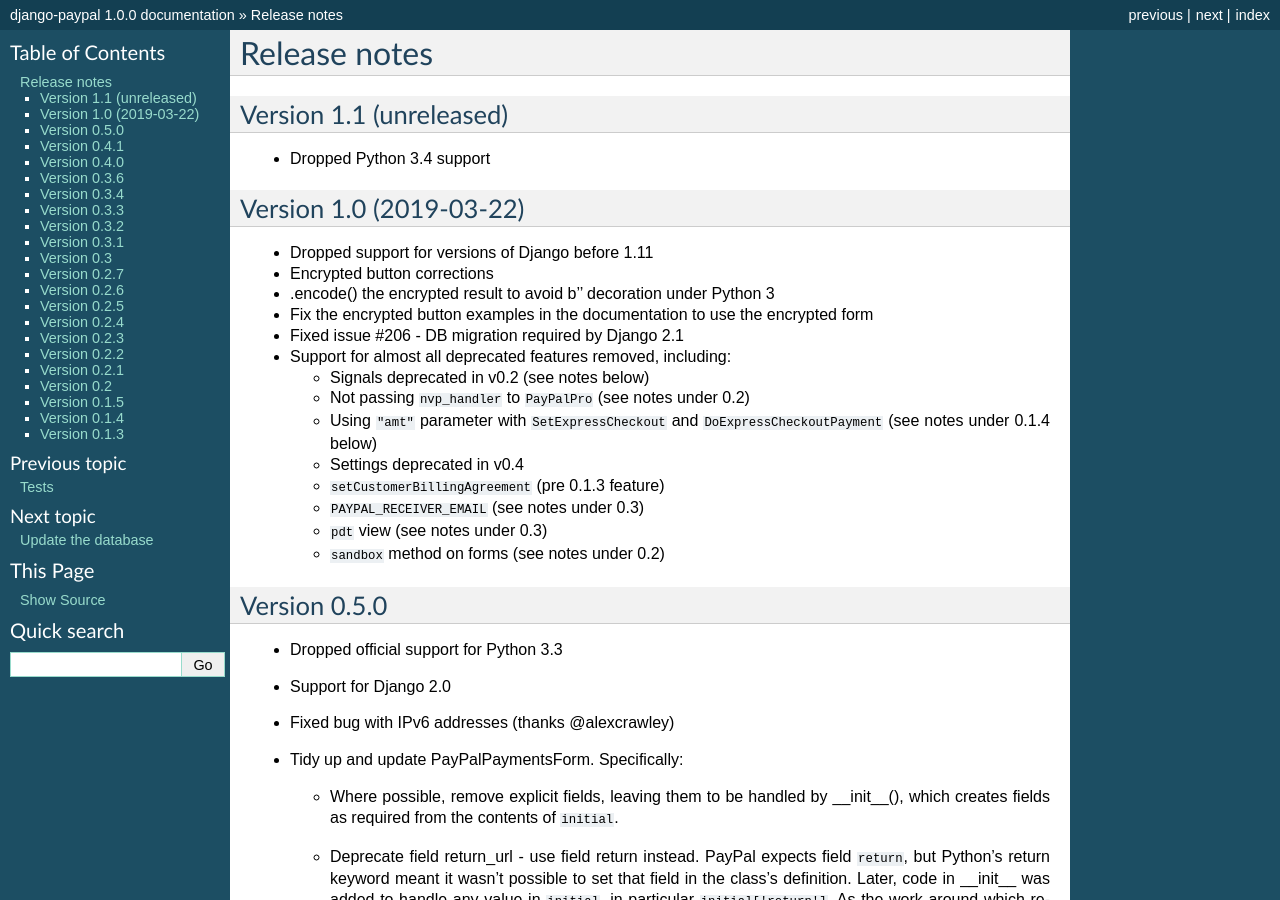
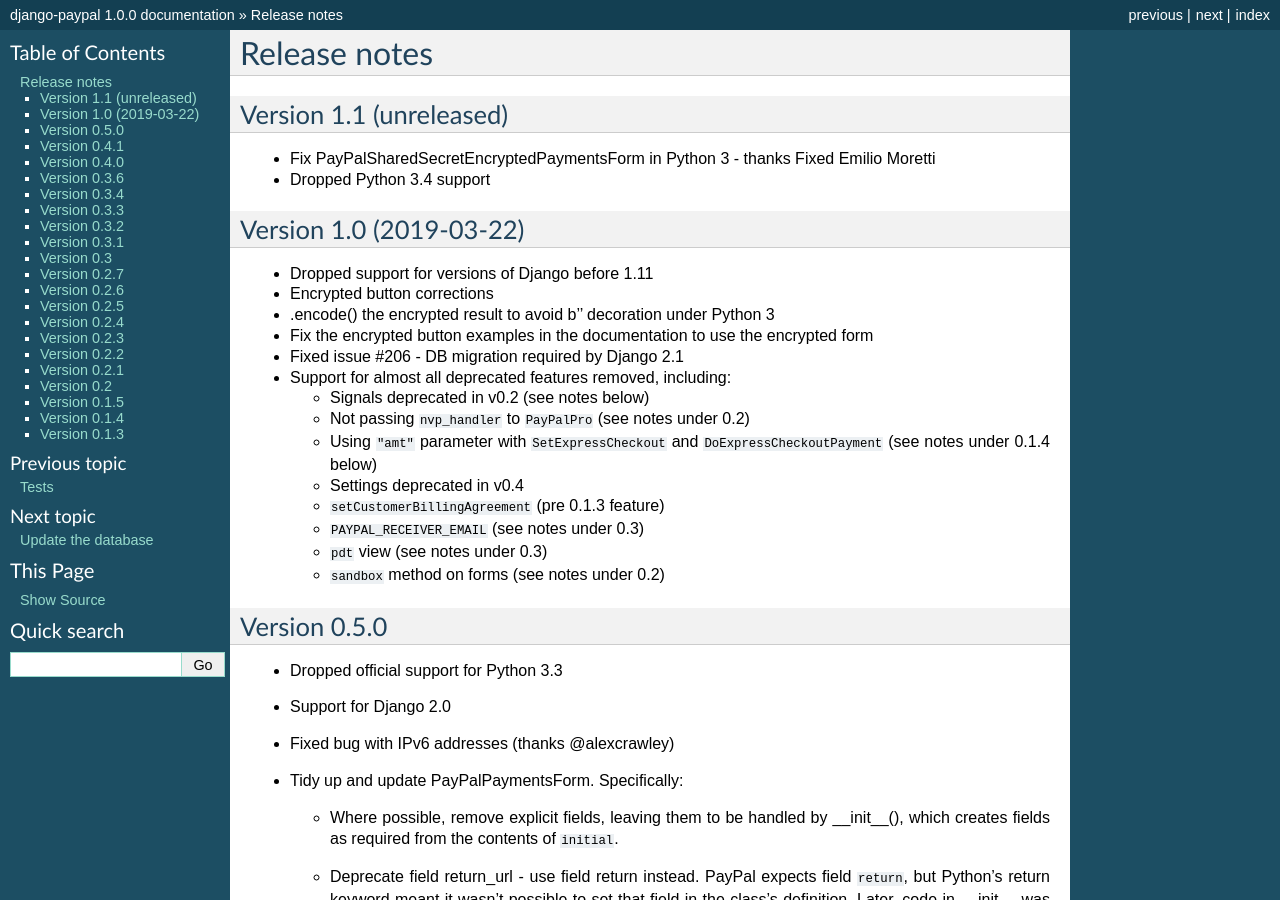
Before and after one commit to spookylukey/django-paypal, a Sphinx documentation site: the page built from docs/release_notes.rst, in a window 1280 px wide and 900 px high. Built offline with Sphinx 7.4.7, drawn with Linux system fonts in a browser that asks for light colours.

Commit message:
Changelog update

```diff
--- a/docs/release_notes.rst
+++ b/docs/release_notes.rst
@@ -5,6 +5,7 @@
 Version 1.1 (unreleased)
 ------------------------
 
+* Fix PayPalSharedSecretEncryptedPaymentsForm in Python 3 - thanks Fixed Emilio Moretti
 * Dropped Python 3.4 support
 
 Version 1.0 (2019-03-22)
```
